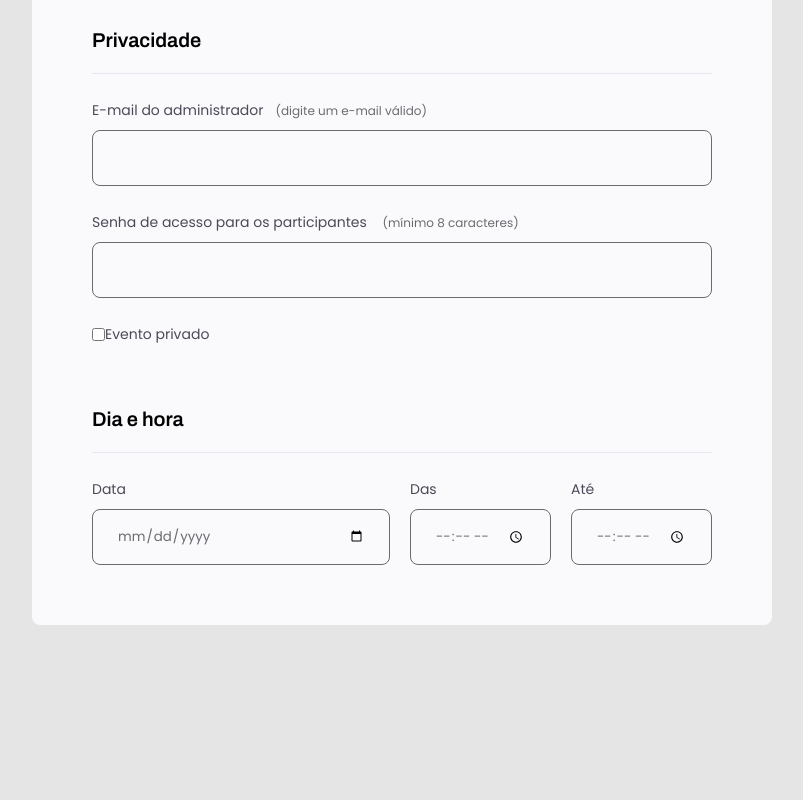
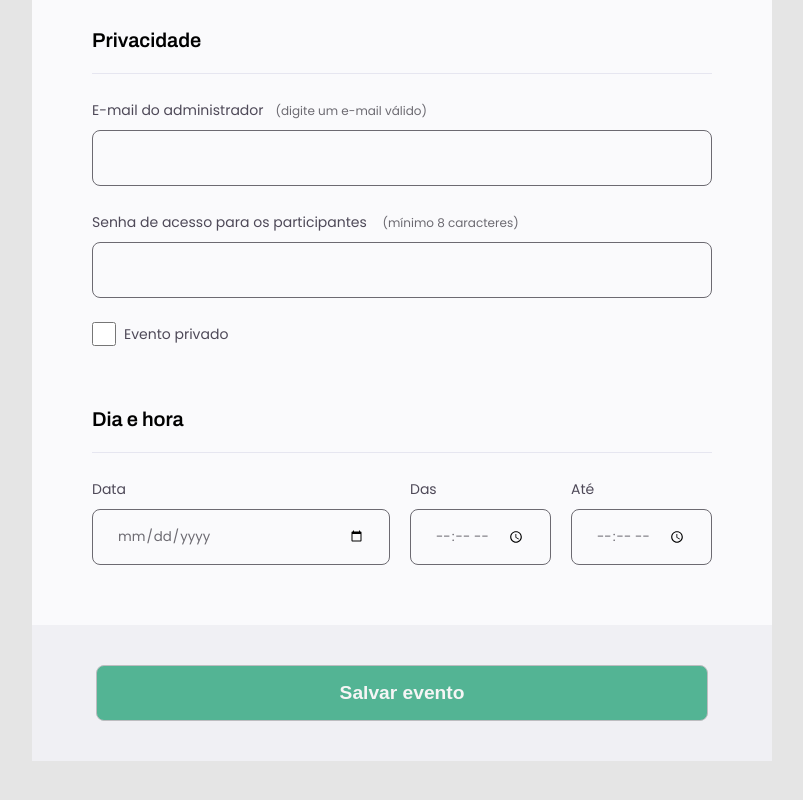
Before and after one commit to Daniel-Moreira26/HTML-CSS, a plain HTML site: page Desafios/desafio04/form01.html in a window 1280 px wide. Shown: the part 1068-1868 px from the top of the page, without its empty margins (238-1041 px from the left). Before the commit the page ends 1773 px from the top, so only its background shows below. Drawn offline with Linux system fonts and the light colour scheme.

Commit message:
criei estilos para o submit

```diff
--- a/Desafios/desafio04/form01.html
+++ b/Desafios/desafio04/form01.html
@@ -58,6 +58,7 @@
         </div>
       </div>
     </fieldset>
+
     <fieldset>
       <div class="fieldset-wrapper">
         <legend>Privacidade</legend>
@@ -78,6 +79,7 @@
         </div>
       </div>
     </fieldset>
+
     <fieldset>
       <div class="fieldset-wrapper">
         <legend>Dia e hora</legend>
@@ -101,7 +103,9 @@
       </div>
     </fieldset>
   </form>
-
+  <footer>
+      <input type="submit" value="Salvar evento">
+  </footer>
 
 </body>
 
--- a/Desafios/desafio04/style.css
+++ b/Desafios/desafio04/style.css
@@ -35,7 +35,7 @@ header div {
 
 form {
   background: #fafafc;
-  border-radius: 8px;
+  border-radius: 8px 8px 0px 0px;
 
   min-height: 500px;
   max-width: 740px;
@@ -128,3 +128,45 @@ select {
   display: flex;
   align-items: center;
 }
+
+.checkbox-wrapper input {
+  width: 24px;
+  height: 24px;
+}
+
+.checkbox-wrapper label {
+  margin-left: 8px;
+}
+
+footer {
+  background: #f0f0f4;
+
+  position:relative;
+  height: 136px;
+  max-width: 740px;
+  margin: auto;
+
+  bottom: 80px;
+  padding: 40px 64px;
+  text-align: center;
+}
+
+footer input {
+  width: 100%;
+  height: 56px;
+  background-color: rgb(83, 180, 148);
+  color: whitesmoke;
+  border: 1px solid #bdbdc0;
+  border-radius: 8px;
+
+
+  font-family: sans-serif;
+  font-size: 1.2em;
+  font-weight: 600;
+  line-height: 26px;
+}
+
+footer input:hover {
+  background-color: rgb(79, 167, 137);
+  cursor: pointer;
+}
```
